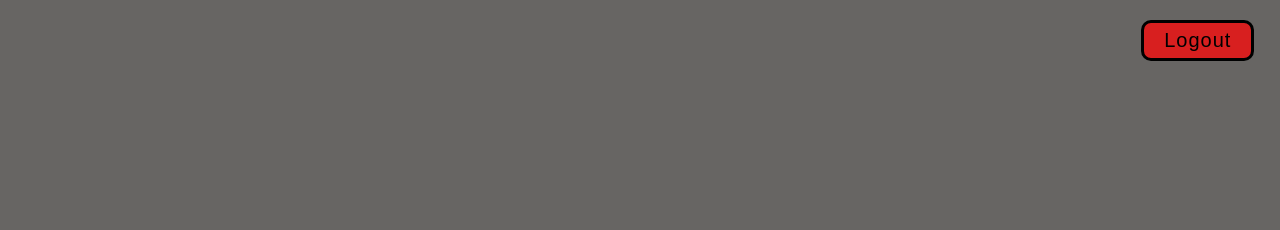
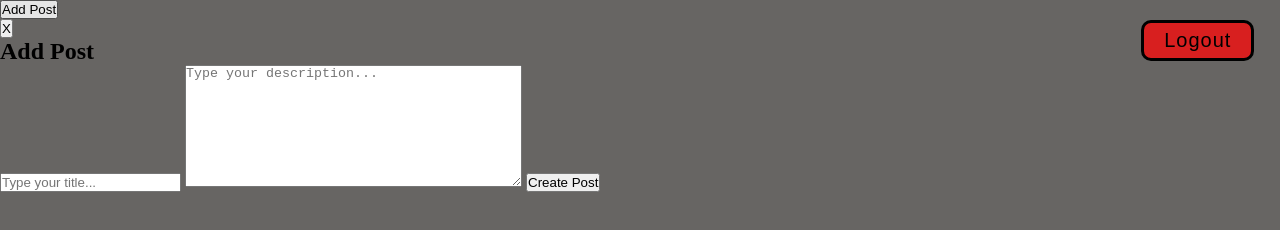
Before and after one commit to haonhat0703/post-app-fullstack, a website: page public/html/home.html in a window 1280 px wide. Drawn offline with nearby package versions, Linux system fonts and the light colour scheme; files that its build step writes are made by us from their sources; files whose address does not match are found by name.

Commit message:
frontend for app

```diff
--- a/public/html/home.html
+++ b/public/html/home.html
@@ -6,10 +6,31 @@
     <meta name="viewport" content="width=device-width, initial-scale=1.0" />
     <title>Home Page</title>
     <link rel="stylesheet" href="./public/css/home.css" />
+    <link rel="shortcut icon" href="./public/logo.png" type="image/x-icon" />
   </head>
 
   <body>
     <button id="logout">Logout</button>
+    <button id="open-create">Add Post</button>
+
+    <div id="not-hide"></div>
+
+    <div class="add-post">
+      <button id="close">X</button>
+      <h2>Add Post</h2>
+      <input id="title-post" placeholder="Type your title..." />
+      <textarea
+        id="desc-post"
+        cols="40"
+        rows="8"
+        maxlength="300"
+        placeholder="Type your description..."
+      ></textarea>
+
+      <button id="add" class="btn">Create Post</button>
+    </div>
+
+    <div class="posts-container"></div>
   </body>
 
   <script
```
Also changed, not shown: public/html/login.html (+2 -1 lines), public/html/register.html (+2 -1 lines).
